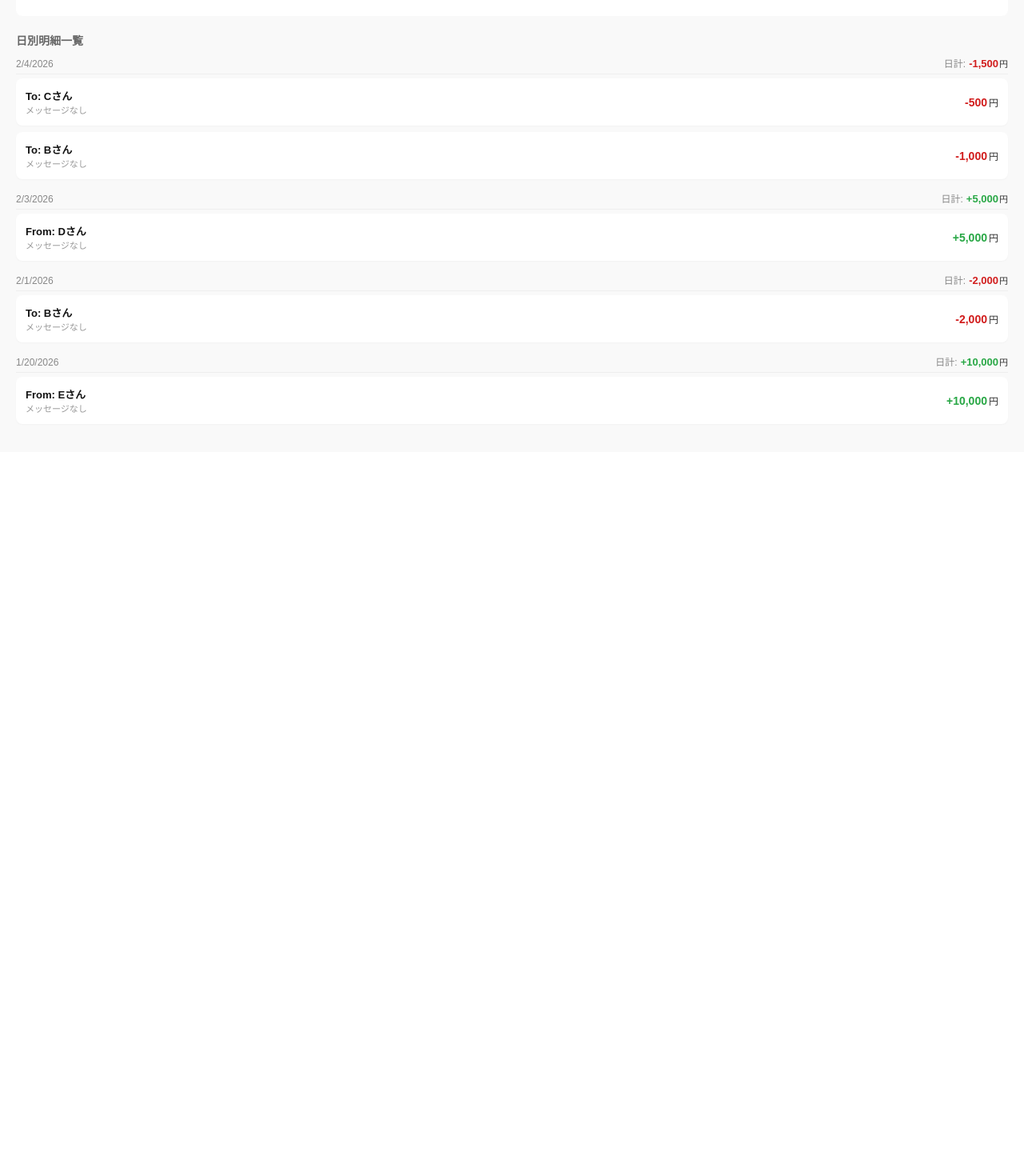
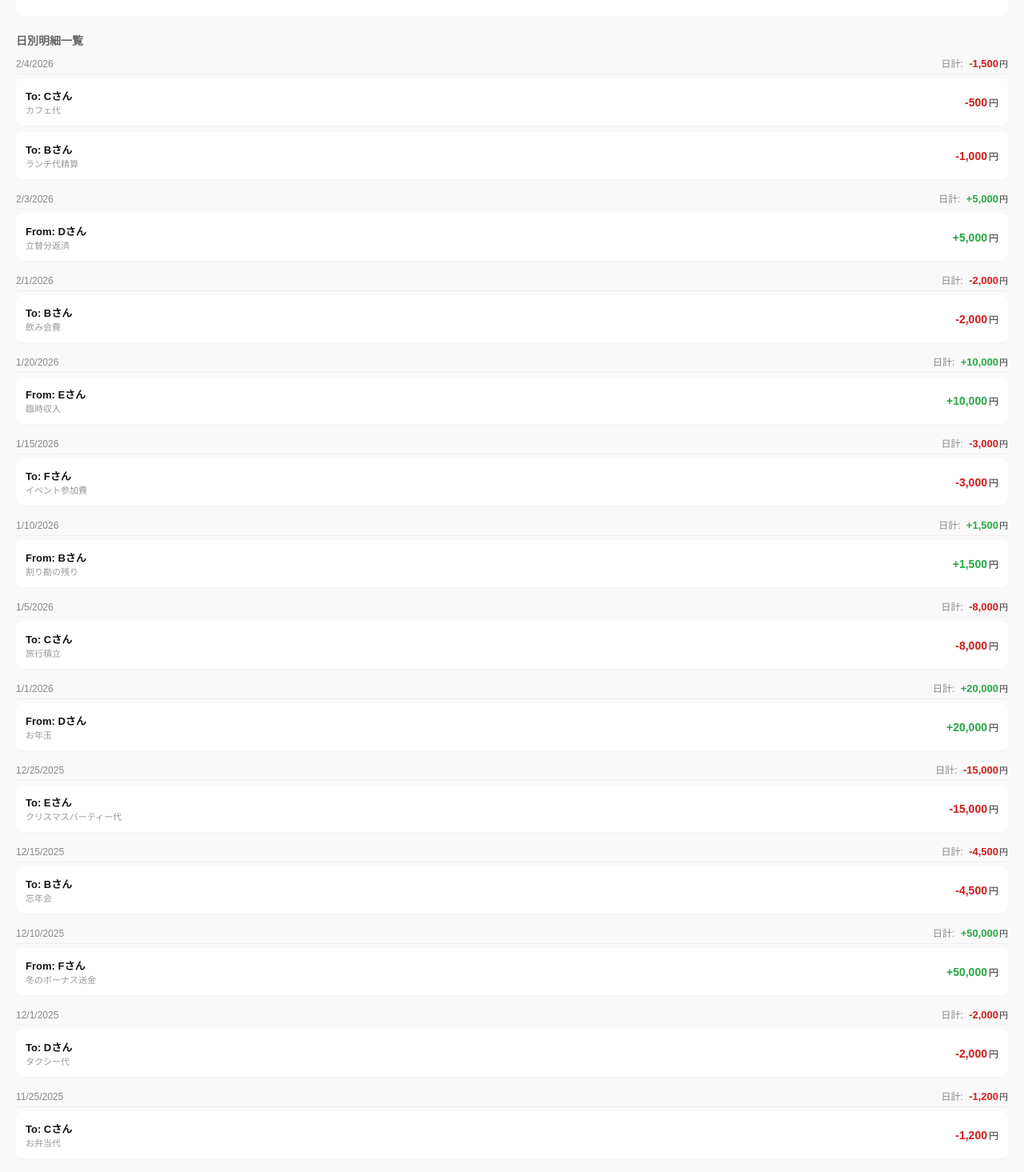
Before and after one commit to Bridge-wkk/team-vitamin-sea-project, a React (Create React App) app: page /balance in a window 1280 px wide. Shown: the part 520-1985 px from the top of the page at 80% size. Before the commit the page ends 1085 px from the top, so only its background shows below. Built offline with nearby package versions, Linux system fonts and the light colour scheme; data requests are answered from the project's data file; sample sign-in values are in the browser's storage.

Commit message:
グラフをjsonに紐づけ。ダミーデータを追加。

```diff
--- a/src/BalanceHistory.js
+++ b/src/BalanceHistory.js
@@ -1,18 +1,8 @@
-// src/BalanceHistory.js
 import React, { useState, useEffect, useMemo } from "react";
 import { useNavigate } from "react-router-dom";
 import {
   LineChart, Line, XAxis, YAxis, CartesianGrid, Tooltip, ResponsiveContainer
 } from "recharts";
-
-// ★開発用ダミーデータ
-const MOCK_TRANSACTIONS = [
-    { id: 1, senderId: "1", senderName: "自分", receiverId: "2", receiverName: "Bさん", amount: 1000, date: "2026/02/04 14:00:00", type: "transfer" },
-    { id: 2, senderId: "1", senderName: "自分", receiverId: "3", receiverName: "Cさん", amount: 500, date: "2026/02/04 10:00:00", type: "transfer" },
-    { id: 3, senderId: "4", senderName: "Dさん", receiverId: "1", receiverName: "自分", amount: 5000, date: "2026/02/03 18:00:00", type: "transfer" },
-    { id: 4, senderId: "1", senderName: "自分", receiverId: "2", receiverName: "Bさん", amount: 2000, date: "2026/02/01 12:00:00", type: "transfer" },
-    { id: 5, senderId: "5", senderName: "Eさん", receiverId: "1", receiverName: "自分", amount: 10000, date: "2026/01/20 09:00:00", type: "transfer" },
-];
 
 const BalanceHistory = ({ loginUser }) => {
   const navigate = useNavigate();
@@ -24,18 +14,26 @@ const BalanceHistory = ({ loginUser }) => {
 
   useEffect(() => {
     if (!loginUser) return;
-        const data = MOCK_TRANSACTIONS;
 
+    // Fetch transactions from the JSON server
+    fetch("http://localhost:3010/send1")
+      .then((res) => res.json())
+      .then((data) => {
+
+        // 1. Filter data related to the logged-in user
         const myData = data.filter(
           (item) => item.senderId === loginUser.id || item.receiverId === loginUser.id
         );
 
+        // 2. Sort by date descending (newest first) for reverse calculation
         const sortedDesc = myData.sort((a, b) => new Date(b.date) - new Date(a.date));
 
+        // 3. Calculate balance history
         let currentCalcBalance = Number(loginUser.balance);
         const transactionsWithBalance = sortedDesc.map((item) => {
           const isPayment = item.senderId === loginUser.id;
           const amount = Number(item.amount);
+
           const balanceAtThatTime = currentCalcBalance;
 
           if (isPayment) currentCalcBalance += amount;
@@ -47,11 +45,13 @@ const BalanceHistory = ({ loginUser }) => {
             balance: balanceAtThatTime,
             isPayment,
             diff: isPayment ? -amount : amount,
-                dateKey: new Date(item.date).toISOString().split('T')[0]
+            dateKey: new Date(item.date).toISOString().split('T')[0] // YYYY-MM-DD
           };
         });
 
+        // 4. Aggregate data by date
         const dailyMap = new Map();
+        // Process chronologically (oldest first) to stack balances correctly
         [...transactionsWithBalance].reverse().forEach(tx => {
           const dateKey = tx.dateKey;
           if (!dailyMap.has(dateKey)) {
@@ -70,9 +70,12 @@ const BalanceHistory = ({ loginUser }) => {
         });
 
         setAllDailyData(Array.from(dailyMap.values()));
+      })
+      .catch((err) => console.error("Error fetching history data:", err));
 
   }, [loginUser]);
 
+  // --- Filtering Logic ---
   const filteredList = useMemo(() => {
     let data = [...allDailyData];
     if (filterType === "1month") {
@@ -89,7 +92,7 @@ const BalanceHistory = ({ loginUser }) => {
   }, [allDailyData, filterType, startDate, endDate]);
 
 
-    // ★ カスタムツールチップ
+  // --- Custom Tooltip ---
   const CustomTooltip = ({ active, payload }) => {
     if (active && payload && payload.length) {
       const data = payload[0].payload;
@@ -107,21 +110,16 @@ const BalanceHistory = ({ loginUser }) => {
           gap: "12px",
           whiteSpace: "nowrap"
         }}>
-                    {/* 日付 */}
           <span style={{ fontSize: "12px", fontWeight: "bold", color: "#333" }}>
             {data.dateLabel}
           </span>
-
-                    {/* 変動額 */}
           <div>
             <span style={{ fontSize: "14px", fontWeight: "bold", color: data.totalDiff < 0 ? "#D11C1C" : "#28a745" }}>
                {data.totalDiff > 0 ? "+" : ""}{data.totalDiff.toLocaleString()}
             </span>
             <span style={{ fontSize: "11px", color: "#333", marginLeft: "2px", fontWeight: "normal" }}>円</span>
           </div>
-
-                    {/* 残高（修正：ラベル「残高」を太字にし、金額と同じ太さに） */}
-                    <span style={{ fontSize: "13px", color: "#666", fontWeight: "bold" }}>
+          <span style={{ fontSize: "12px", color: "#666", fontWeight: "bold" }}>
              残高: <span style={{ color: "#333", fontSize: "13px" }}>{data.balance.toLocaleString()}</span>
              <span style={{ fontSize: "11px", color: "#333", marginLeft: "2px", fontWeight: "normal" }}>円</span>
           </span>
@@ -133,7 +131,7 @@ const BalanceHistory = ({ loginUser }) => {
 
   return (
     <div style={{ backgroundColor: "#f9f9f9", minHeight: "100vh", fontFamily: "sans-serif" }}>
-            {/* ヘッダー */}
+      {/* Header */}
       <div style={{ backgroundColor: "#fff", padding: "15px", display: "flex", alignItems: "center", borderBottom: "1px solid #ddd" }}>
         <button onClick={() => navigate("/home")} style={{ background: "none", border: "none", fontSize: "18px", cursor: "pointer" }}>
           ＜ 戻る
@@ -143,7 +141,7 @@ const BalanceHistory = ({ loginUser }) => {
 
       <div style={{ padding: "20px" }}>
 
-                {/* 現在の残高 */}
+        {/* Current Balance */}
         <div style={{ textAlign: "center", marginBottom: "20px" }}>
           <span style={{ fontSize: "12px", color: "#666" }}>現在の残高</span>
           <div style={{ fontSize: "32px", fontWeight: "bold" }}>
@@ -152,50 +150,28 @@ const BalanceHistory = ({ loginUser }) => {
           </div>
         </div>
 
-                {/* グラフエリア */}
+        {/* Graph Area */}
         <div style={{
-                    backgroundColor: "#fff",
-                    padding: "10px 10px 0 0",
-                    borderRadius: "15px",
-                    height: "260px",
-                    marginBottom: "30px",
-                    boxShadow: "0 2px 10px rgba(0,0,0,0.05)",
-                    position: "relative"
+          backgroundColor: "#fff", padding: "10px 10px 0 0", borderRadius: "15px",
+          height: "260px", marginBottom: "30px", boxShadow: "0 2px 10px rgba(0,0,0,0.05)", position: "relative"
         }}>
           {allDailyData.length > 0 ? (
             <ResponsiveContainer width="100%" height="100%">
               <LineChart data={allDailyData} margin={{ top: 40, right: 10, bottom: 10, left: 10 }}>
                 <CartesianGrid strokeDasharray="3 3" vertical={false} stroke="#eee" />
                 <XAxis
-                                    dataKey="dateLabel"
-                                    tick={{ fontSize: 10, fill: '#aaa' }}
-                                    axisLine={false}
-                                    tickLine={false}
-                                    minTickGap={30}
+                  dataKey="dateLabel" tick={{ fontSize: 10, fill: '#aaa' }} axisLine={false} tickLine={false} minTickGap={30}
                 />
                 <YAxis
-                                    width={60}
-                                    tick={{ fontSize: 10, fill: '#aaa' }}
-                                    axisLine={false}
-                                    tickLine={false}
-                                    domain={['auto', 'auto']}
+                  width={60} tick={{ fontSize: 10, fill: '#aaa' }} axisLine={false} tickLine={false} domain={['auto', 'auto']}
                   tickFormatter={(val) => `${val.toLocaleString()}円`}
                 />
-
                 <Tooltip
-                                    content={<CustomTooltip />}
-                                    position={{ y: 0 }}
-                                    cursor={{ stroke: '#aaa', strokeWidth: 1 }}
+                  content={<CustomTooltip />} position={{ y: 0 }} cursor={{ stroke: '#aaa', strokeWidth: 1 }}
                 />
-
                 <Line
-                                    type="monotone"
-                                    dataKey="balance"
-                                    stroke="#007bff"
-                                    strokeWidth={3}
-                                    dot={{ r: 0 }}
-                                    activeDot={{ r: 6, fill: "#007bff", stroke: "#fff", strokeWidth: 2 }}
-                                    animationDuration={1000}
+                  type="monotone" dataKey="balance" stroke="#007bff" strokeWidth={3} dot={{ r: 0 }}
+                  activeDot={{ r: 6, fill: "#007bff", stroke: "#fff", strokeWidth: 2 }} animationDuration={1000}
                 />
               </LineChart>
             </ResponsiveContainer>
@@ -206,43 +182,14 @@ const BalanceHistory = ({ loginUser }) => {
           )}
         </div>
 
-
-                {/* 絞り込みフィルター */}
+        {/* Filter Controls */}
         <div style={{ marginBottom: "20px", backgroundColor: "#fff", padding: "15px", borderRadius: "8px" }}>
           <p style={{ margin: "0 0 10px", fontSize: "12px", color: "#666", fontWeight: "bold" }}>明細絞り込み</p>
           <div style={{ display: "flex", gap: "10px", flexWrap: "wrap", marginBottom: "10px" }}>
-                        <button
-                            onClick={() => { setFilterType("all"); setStartDate(""); setEndDate(""); }}
-                            style={{
-                                padding: "6px 12px", borderRadius: "20px", border: "none", cursor: "pointer", fontSize: "12px",
-                                backgroundColor: filterType === "all" ? "#333" : "#eee",
-                                color: filterType === "all" ? "#fff" : "#333"
-                            }}
-                        >
-                            全期間
-                        </button>
-                        <button
-                            onClick={() => { setFilterType("1month"); setStartDate(""); setEndDate(""); }}
-                            style={{
-                                padding: "6px 12px", borderRadius: "20px", border: "none", cursor: "pointer", fontSize: "12px",
-                                backgroundColor: filterType === "1month" ? "#333" : "#eee",
-                                color: filterType === "1month" ? "#fff" : "#333"
-                            }}
-                        >
-                            直近1ヶ月
-                        </button>
-                        <button
-                            onClick={() => setFilterType("custom")}
-                            style={{
-                                padding: "6px 12px", borderRadius: "20px", border: "none", cursor: "pointer", fontSize: "12px",
-                                backgroundColor: filterType === "custom" ? "#333" : "#eee",
-                                color: filterType === "custom" ? "#fff" : "#333"
-                            }}
-                        >
-                            日付指定
-                        </button>
+            <button onClick={() => { setFilterType("all"); setStartDate(""); setEndDate(""); }} style={{ padding: "6px 12px", borderRadius: "20px", border: "none", cursor: "pointer", fontSize: "12px", backgroundColor: filterType === "all" ? "#333" : "#eee", color: filterType === "all" ? "#fff" : "#333" }}>全期間</button>
+            <button onClick={() => { setFilterType("1month"); setStartDate(""); setEndDate(""); }} style={{ padding: "6px 12px", borderRadius: "20px", border: "none", cursor: "pointer", fontSize: "12px", backgroundColor: filterType === "1month" ? "#333" : "#eee", color: filterType === "1month" ? "#fff" : "#333" }}>直近1ヶ月</button>
+            <button onClick={() => setFilterType("custom")} style={{ padding: "6px 12px", borderRadius: "20px", border: "none", cursor: "pointer", fontSize: "12px", backgroundColor: filterType === "custom" ? "#333" : "#eee", color: filterType === "custom" ? "#fff" : "#333" }}>日付指定</button>
           </div>
-
           {filterType === "custom" && (
             <div style={{ display: "flex", alignItems: "center", gap: "5px", color: "#666", fontSize: "12px" }}>
               <input type="date" value={startDate} onChange={(e) => setStartDate(e.target.value)} style={{ padding: "5px", borderRadius: "4px", border: "1px solid #ccc" }} />
@@ -252,54 +199,27 @@ const BalanceHistory = ({ loginUser }) => {
           )}
         </div>
 
-
-                {/* 明細リスト */}
+        {/* Detail List */}
         <h3 style={{ fontSize: "14px", color: "#666", marginBottom: "10px" }}>日別明細一覧</h3>
-
         {filteredList.length === 0 ? (
-                    <p style={{ textAlign: "center", color: "#999", marginTop: "30px", fontSize: "12px" }}>
-                        該当する明細はありません
-                    </p>
+          <p style={{ textAlign: "center", color: "#999", marginTop: "30px", fontSize: "12px" }}>該当する明細はありません</p>
         ) : (
           filteredList.map((dayData) => (
             <div key={dayData.dateKey} style={{ marginBottom: "15px" }}>
-                            {/* 日付ヘッダー */}
-                            <div style={{
-                                fontSize: "12px", color: "#888", marginBottom: "5px",
-                                paddingBottom: "5px", borderBottom: "1px solid #eee",
-                                display: "flex", justifyContent: "space-between", alignItems: "baseline"
-                            }}>
+              {/* Date Header */}
+              <div style={{ fontSize: "12px", color: "#888", marginBottom: "5px", paddingBottom: "5px", borderBottom: "1px solid #eee", display: "flex", justifyContent: "space-between", alignItems: "baseline" }}>
                 <span>{dayData.dateLabel}</span>
-                                {/* 日計 */}
-                                <span>日計:
-                                    <span style={{ color: dayData.totalDiff < 0 ? "#D11C1C" : "#28a745", fontWeight: "bold", marginLeft: "4px", fontSize: "13px" }}>
-                                        {dayData.totalDiff > 0 ? "+" : ""}{dayData.totalDiff.toLocaleString()}
-                                    </span>
-                                    <span style={{ color: "#333", fontSize: "11px", fontWeight: "normal", marginLeft: "1px" }}>円</span>
-                                </span>
+                <span>日計: <span style={{ color: dayData.totalDiff < 0 ? "#D11C1C" : "#28a745", fontWeight: "bold", marginLeft: "4px", fontSize: "13px" }}>{dayData.totalDiff > 0 ? "+" : ""}{dayData.totalDiff.toLocaleString()}</span><span style={{ color: "#333", fontSize: "11px", fontWeight: "normal", marginLeft: "1px" }}>円</span></span>
               </div>
-
-                            {/* 取引詳細 */}
+              {/* Transaction Details */}
               {dayData.transactions.map((tx) => (
-                                <div key={tx.id} style={{
-                                    backgroundColor: "#fff", borderRadius: "8px", padding: "12px", marginBottom: "8px",
-                                    display: "flex", justifyContent: "space-between", alignItems: "center",
-                                    boxShadow: "0 1px 2px rgba(0,0,0,0.03)"
-                                }}>
+                <div key={tx.id} style={{ backgroundColor: "#fff", borderRadius: "8px", padding: "12px", marginBottom: "8px", display: "flex", justifyContent: "space-between", alignItems: "center", boxShadow: "0 1px 2px rgba(0,0,0,0.03)" }}>
                   <div>
-                                        <div style={{ fontSize: "13px", fontWeight: "bold" }}>
-                                            {tx.isPayment ? `To: ${tx.receiverName}` : `From: ${tx.senderName}`}
-                                        </div>
-                                        <div style={{ fontSize: "11px", color: "#999" }}>
-                                            {tx.message || "メッセージなし"}
-                                        </div>
+                    <div style={{ fontSize: "13px", fontWeight: "bold" }}>{tx.isPayment ? `To: ${tx.receiverName}` : `From: ${tx.senderName}`}</div>
+                    <div style={{ fontSize: "11px", color: "#999" }}>{tx.message || "メッセージなし"}</div>
                   </div>
                   <div style={{ textAlign: "right" }}>
-                                        {/* 個別の金額 */}
-                                        <div style={{ fontSize: "14px", fontWeight: "bold", color: tx.isPayment ? "#D11C1C" : "#28a745" }}>
-                                            {tx.isPayment ? "-" : "+"}{tx.amount.toLocaleString()}
-                                            <span style={{ color: "#333", fontSize: "12px", marginLeft: "2px", fontWeight: "normal" }}>円</span>
-                                        </div>
+                    <div style={{ fontSize: "14px", fontWeight: "bold", color: tx.isPayment ? "#D11C1C" : "#28a745" }}>{tx.isPayment ? "-" : "+"}{tx.amount.toLocaleString()}<span style={{ color: "#333", fontSize: "12px", marginLeft: "2px", fontWeight: "normal" }}>円</span></div>
                   </div>
                 </div>
               ))}
--- a/src/db.json
+++ b/src/db.json
@@ -4,7 +4,7 @@
       "id": "1",
       "name": "サンプル 氏名A",
       "accountNumber": "1111111",
-      "balance": 31110,
+      "balance": 42138,
       "password": "passwordA",
       "icon": "/images/human1.png"
     },
@@ -12,7 +12,7 @@
       "id": "2",
       "name": "サンプル 氏名B",
       "accountNumber": "2222222",
-      "balance": 43924,
+      "balance": 37857,
       "password": "passwordB",
       "icon": "/images/human2.png"
     },
@@ -20,7 +20,7 @@
       "id": "3",
       "name": "サンプル 氏名C",
       "accountNumber": "3333333",
-      "balance": 19930,
+      "balance": 14965,
       "password": "passwordC",
       "icon": "/images/human3.png"
     },
@@ -44,7 +44,7 @@
       "id": "6",
       "name": "サンプル 氏名F",
       "accountNumber": "6666666",
-      "balance": 60000,
+      "balance": 60050,
       "password": "passwordF",
       "icon": "/images/human6.png"
     }
@@ -132,93 +132,169 @@
   ],
   "send1": [
     {
-      "id": "1",
+      "id": "mock1",
       "senderId": "1",
-      "senderName": "サンプル 氏名A",
+      "senderName": "自分",
       "receiverId": "2",
-      "receiverName": "サンプル 氏名B",
+      "receiverName": "Bさん",
       "amount": 1000,
-      "message": "テスト送金です",
-      "date": "2026/02/04 10:50:00",
-      "type": "transfer"
+      "date": "2026/02/04 14:00:00",
+      "type": "transfer",
+      "message": "ランチ代精算"
     },
     {
-      "id": "5fe6",
+      "id": "mock2",
       "senderId": "1",
-      "senderName": "サンプル 氏名A",
-      "receiverId": "1",
-      "receiverName": "サンプル 氏名A",
-      "amount": 11,
-      "message": "",
-      "date": "2026/2/4 11:28:52",
-      "type": "request_payment"
+      "senderName": "自分",
+      "receiverId": "3",
+      "receiverName": "Cさん",
+      "amount": 500,
+      "date": "2026/02/04 10:00:00",
+      "type": "transfer",
+      "message": "カフェ代"
     },
     {
-      "id": "3a5c",
-      "senderId": "1",
-      "senderName": "サンプル 氏名A",
+      "id": "mock3",
+      "senderId": "4",
+      "senderName": "Dさん",
       "receiverId": "1",
-      "receiverName": "サンプル 氏名A",
-      "amount": 50,
-      "message": "あああ",
-      "date": "2026/2/4 11:29:52",
-      "type": "request_payment"
+      "receiverName": "自分",
+      "amount": 5000,
+      "date": "2026/02/03 18:00:00",
+      "type": "transfer",
+      "message": "立替分返済"
     },
     {
-      "id": "fb40",
+      "id": "mock4",
       "senderId": "1",
-      "senderName": "サンプル 氏名A",
-      "receiverId": "1",
-      "receiverName": "サンプル 氏名A",
-      "amount": 100,
-      "message": "おねがい",
-      "date": "2026/2/4 11:46:09",
-      "type": "request_payment"
+      "senderName": "自分",
+      "receiverId": "2",
+      "receiverName": "Bさん",
+      "amount": 2000,
+      "date": "2026/02/01 12:00:00",
+      "type": "transfer",
+      "message": "飲み会費"
     },
     {
-      "id": "1964",
-      "senderId": "1",
-      "senderName": "サンプル 氏名A",
-      "receiverId": "4",
-      "receiverName": "サンプル 氏名D",
-      "receiverIcon": "/images/human4.png",
-      "amount": 1,
-      "message": "1円あげる",
-      "date": "2026/2/4 11:59:03",
-      "type": "transfer"
+      "id": "mock5",
+      "senderId": "5",
+      "senderName": "Eさん",
+      "receiverId": "1",
+      "receiverName": "自分",
+      "amount": 10000,
+      "date": "2026/01/20 09:00:00",
+      "type": "transfer",
+      "message": "臨時収入"
     },
     {
-      "id": "e8fe",
-      "senderId": "3",
-      "senderName": "サンプル 氏名C",
-      "receiverId": "2",
-      "receiverName": "サンプル 氏名B",
-      "amount": 35,
-      "message": "ああ",
-      "date": "2026/2/4 13:55:22",
-      "type": "request_payment"
+      "id": "mock6",
+      "senderId": "1",
+      "senderName": "自分",
+      "receiverId": "6",
+      "receiverName": "Fさん",
+      "amount": 3000,
+      "date": "2026/01/15 19:30:00",
+      "type": "transfer",
+      "message": "イベント参加費"
     },
     {
-      "id": "8fc4",
-      "senderId": "3",
-      "senderName": "サンプル 氏名C",
-      "receiverId": "2",
-      "receiverName": "サンプル 氏名B",
-      "amount": 35,
-      "message": "ああ",
-      "date": "2026/2/4 13:55:35",
-      "type": "request_payment"
+      "id": "mock7",
+      "senderId": "2",
+      "senderName": "Bさん",
+      "receiverId": "1",
+      "receiverName": "自分",
+      "amount": 1500,
+      "date": "2026/01/10 12:15:00",
+      "type": "transfer",
+      "message": "割り勘の残り"
     },
     {
-      "id": "d73e",
-      "senderId": "2",
-      "senderName": "サンプル 氏名B",
+      "id": "mock8",
+      "senderId": "1",
+      "senderName": "自分",
+      "receiverId": "3",
+      "receiverName": "Cさん",
+      "amount": 8000,
+      "date": "2026/01/05 15:00:00",
+      "type": "transfer",
+      "message": "旅行積立"
+    },
+    {
+      "id": "mock9",
+      "senderId": "4",
+      "senderName": "Dさん",
       "receiverId": "1",
-      "receiverName": "サンプル 氏名A",
-      "amount": 1111,
-      "message": "aaa",
-      "date": "2026/2/4 14:47:08",
-      "type": "request_payment"
+      "receiverName": "自分",
+      "amount": 20000,
+      "date": "2026/01/01 09:00:00",
+      "type": "transfer",
+      "message": "お年玉"
+    },
+    {
+      "id": "mock10",
+      "senderId": "1",
+      "senderName": "自分",
+      "receiverId": "5",
+      "receiverName": "Eさん",
+      "amount": 15000,
+      "date": "2025/12/25 20:00:00",
+      "type": "transfer",
+      "message": "クリスマスパーティー代"
+    },
+    {
+      "id": "mock11",
+      "senderId": "1",
+      "senderName": "自分",
+      "receiverId": "2",
+      "receiverName": "Bさん",
+      "amount": 4500,
+      "date": "2025/12/15 18:00:00",
+      "type": "transfer",
+      "message": "忘年会"
+    },
+    {
+      "id": "mock12",
+      "senderId": "6",
+      "senderName": "Fさん",
+      "receiverId": "1",
+      "receiverName": "自分",
+      "amount": 50000,
+      "date": "2025/12/10 10:00:00",
+      "type": "transfer",
+      "message": "冬のボーナス送金"
+    },
+    {
+      "id": "mock13",
+      "senderId": "1",
+      "senderName": "自分",
+      "receiverId": "4",
+      "receiverName": "Dさん",
+      "amount": 2000,
+      "date": "2025/12/01 13:00:00",
+      "type": "transfer",
+      "message": "タクシー代"
+    },
+    {
+      "id": "mock14",
+      "senderId": "1",
+      "senderName": "自分",
+      "receiverId": "3",
+      "receiverName": "Cさん",
+      "amount": 1200,
+      "date": "2025/11/25 12:00:00",
+      "type": "transfer",
+      "message": "お弁当代"
+    },
+    {
+      "id": "mock15",
+      "senderId": "5",
+      "senderName": "Eさん",
+      "receiverId": "1",
+      "receiverName": "自分",
+      "amount": 30000,
+      "date": "2025/11/15 11:00:00",
+      "type": "transfer",
+      "message": "仕送り"
     }
   ],
   "reseive": []
```
Lines whose indentation alone changed are shown as unchanged.
